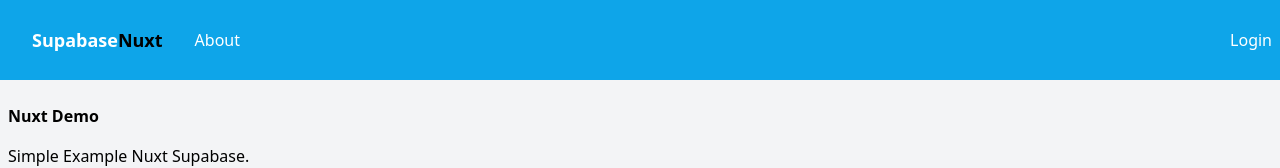
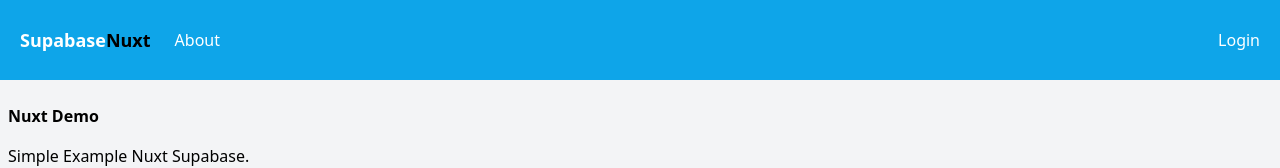
Before and after one commit to bushido2014/nuxt3-starter, a Nuxt app: page / in a window 1280 px wide. Shown: the top 168 px of the page. Built offline with nearby package versions, Linux system fonts and the light colour scheme; no server answers.

Commit message:
2 files modified

```diff
--- a/components/Header.vue
+++ b/components/Header.vue
@@ -6,8 +6,8 @@
 <template>
   <header class="bg-sky-500">
     <div class="container flex items-center justify-between w-full py-6">
-      <nav class="ml-4 text-sm font-medium flex items-center">
-        <a href="/" class="flex items-center hover:opacity-80 px-4">
+      <nav class="ml-3 text-sm font-medium flex items-center">
+        <a href="/" class="flex items-center hover:opacity-80 px-2">
           <span class="text-lg font-extrabold text-white"> Supabase</span>
           <span class="mr-2 text-lg font-extrabold text-green">Nuxt</span>
         </a>
@@ -43,7 +43,7 @@
           >Projects</NuxtLink
         >
       </nav>
-      <div class="flex items-center">
+      <div class="flex items-center mr-3">
         <NuxtLink
           to="/dashboard"
           v-if="user"
```
Also changed, not shown: 1 other file (tests, documents, lock files or other folders).
